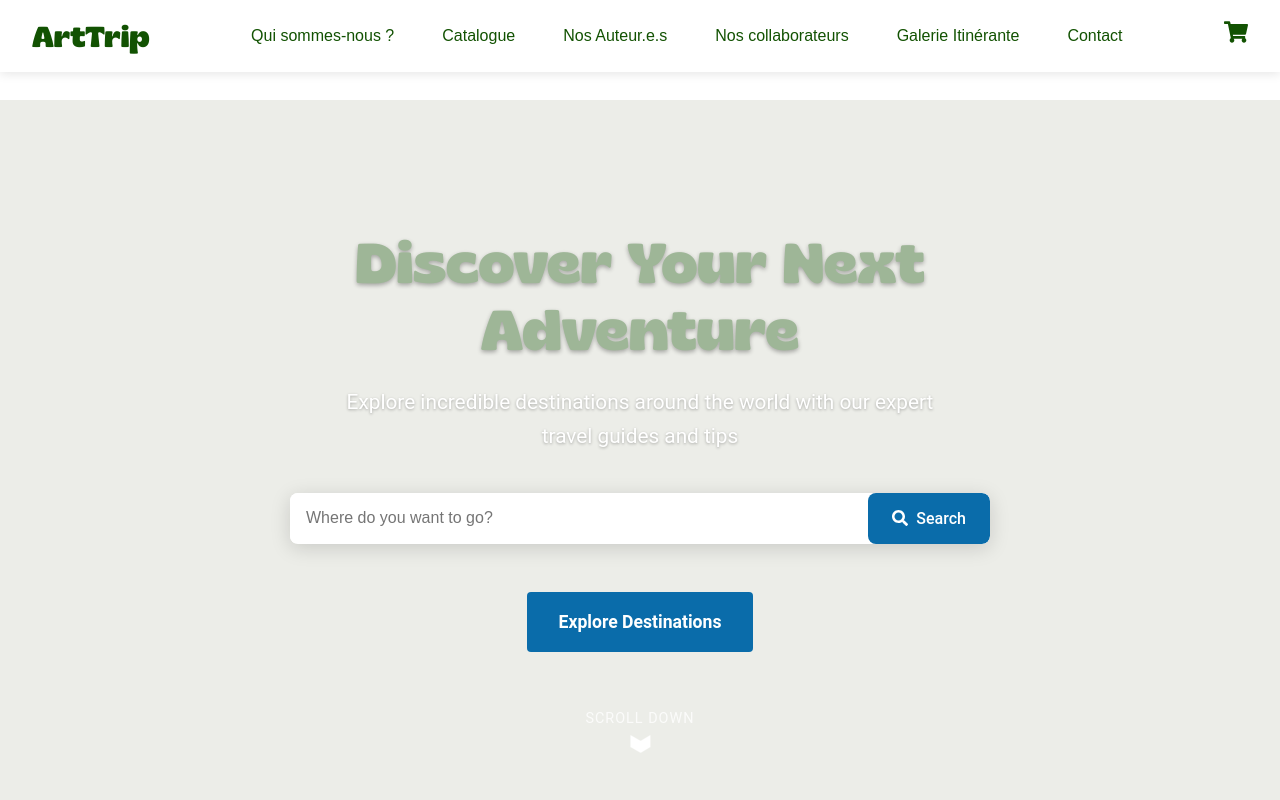
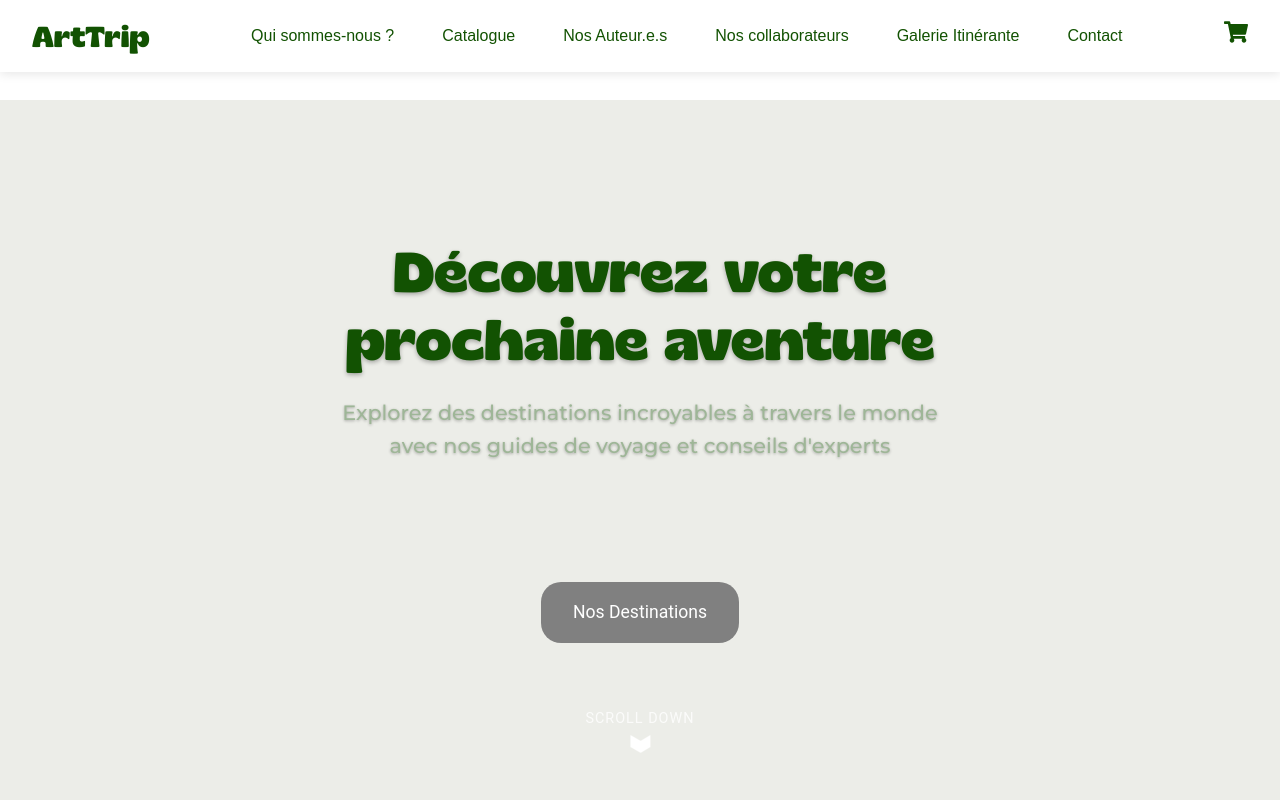
Before and after one commit to shypefx/art-trip, a React (Vite) app: page / in a window 1280 px wide. Shown: the top 800 px of the page. Built offline with nearby package versions, Linux system fonts and the light colour scheme.

Commit message:
update code and images

```diff
--- a/src/components/common/Footer.jsx
+++ b/src/components/common/Footer.jsx
@@ -164,7 +164,7 @@ const Footer = () => {
         <FooterColumn>
           <Logo>ArtTrip</Logo>
           <FooterText>
-            Explore the world with our expert travel advice, destination guides, and vacation planning resources. We help you discover the best places to visit and create unforgettable experiences.
+            ArtTrip est une agence de voyage spécialisée dans les voyages culturels et artistiques. Nous proposons des voyages sur mesure pour les passionnés d'art et de culture.
           </FooterText>
           <SocialIcons>
             <SocialIcon href="https://instagram.com/" target="_blank" rel="noopener noreferrer">
--- a/src/components/common/Hero.jsx
+++ b/src/components/common/Hero.jsx
@@ -47,7 +47,7 @@ const HeroTitle = styled.h1`
   }
 `;
 
-const HeroSubtitle = styled.p`
+const HeroSubtitle = styled.h2`
   font-size: 1.3rem;
   margin-bottom: 2.5rem;
   max-width: 600px;
@@ -69,15 +69,15 @@ const SearchContainer = styled.div`
 
 const ExploreButton = styled(Link)`
   display: inline-block;
-  background-color: #0a6caa;
+  background-color: grey;
   color: white;
   text-decoration: none;
   padding: 1rem 2rem;
-  border-radius: 4px;
-  font-weight: 600;
+  border-radius: 20px;
+  font-weight: 400;
   font-size: 1.1rem;
   transition: all 0.3s ease;
-  margin-top: 1rem;
+  margin-top: 5rem;
 
   &:hover {
     background-color: #085990;
@@ -164,14 +164,11 @@ const Hero = () => {
   return (
     <HeroSection>
       <HeroContent>
-        <HeroTitle>Discover Your Next Adventure</HeroTitle>
+        <HeroTitle>Découvrez votre prochaine aventure</HeroTitle>
         <HeroSubtitle>
-          Explore incredible destinations around the world with our expert travel guides and tips
+          Explorez des destinations incroyables à travers le monde avec nos guides de voyage et conseils d'experts
         </HeroSubtitle>
-        <SearchContainer>
-          <SearchBar />
-        </SearchContainer>
-        <ExploreButton to="/destinations">Explore Destinations</ExploreButton>
+        <ExploreButton to="/destinations">Nos Destinations</ExploreButton>
       </HeroContent>
 
       <ScrollPrompt onClick={scrollToContent}>
--- a/src/components/home/InstagramFeed.jsx
+++ b/src/components/home/InstagramFeed.jsx
@@ -106,7 +106,7 @@ const PhotoOverlay = styled.div`
 const InstagramFeed = () => {
   // This would typically come from an Instagram API
   const photos = [
-    { id: 1, url: '/images/instagram1.jpg', link: 'https://instagram.com/' },
+    { id: 1, url: '../../images/book/paris.png', link: 'https://instagram.com/' },
     { id: 2, url: '/images/instagram2.jpg', link: 'https://instagram.com/' },
     { id: 3, url: '/images/instagram3.jpg', link: 'https://instagram.com/' },
     { id: 4, url: '/images/instagram4.jpg', link: 'https://instagram.com/' },
@@ -119,13 +119,13 @@ const InstagramFeed = () => {
       <SectionHeader>
         <SectionTitle>
           <FaInstagram />
-          Follow Our Adventures
+          Suivez nos aventures
         </SectionTitle>
         <SectionDescription>
-          Get daily travel inspiration by following us on Instagram
+            Découvrez les plus belles photos de nos voyageurs sur Instagram
         </SectionDescription>
         <InstagramLink href="https://instagram.com/" target="_blank" rel="noopener noreferrer">
-          @travelwebsite
+          @arttrip
         </InstagramLink>
       </SectionHeader>
 
--- a/src/components/home/TestimonialsSection.jsx
+++ b/src/components/home/TestimonialsSection.jsx
@@ -136,6 +136,13 @@ const TestimonialsSection = () => {
       name: "Emma Wilson",
       location: "London, UK",
       stars: 4
+    },
+    {
+      id: 4,
+      text: "Ce site est incroyable! Les guides de voyage sont très utiles et m'ont aidé à planifier mon voyage en France. Merci beaucoup!",
+      name: "Paul Leclerc",
+      location: "Paris, FR",
+      stars: 4
     }
   ];
 
@@ -151,9 +158,9 @@ const TestimonialsSection = () => {
     <Section>
       <SectionInner>
         <SectionHeader>
-          <SectionTitle>Traveler Stories</SectionTitle>
+          <SectionTitle>Avis des voyageurs</SectionTitle>
           <SectionDescription>
-            See what our community has to say about their experiences
+            Visualisez les témoignages de nos clients satisfaits.
           </SectionDescription>
         </SectionHeader>
 
--- a/src/data/book.js
+++ b/src/data/book.js
@@ -5,7 +5,7 @@ import tokyoImageBack from "../images/books/9.png";
 import newYorkImage from "../images/books/2.png";
 import newYorkImageBack from "../images/books/6.png";
 import bruxellesImage from "../images/books/1.png";
-import bruxellesImageBack from "../images/books/4.png";
+import bruxellesImageBack from "../images/books/6.png";
 import rioImage from "../images/books/5.png";
 import rioImageBack from "../images/books/10.png";
 import { image } from "framer-motion/client";
--- a/src/pages/BookDetails.jsx
+++ b/src/pages/BookDetails.jsx
@@ -53,6 +53,11 @@ const BookWrapper = styled.div`
   width: ${props => props.isOpen ? '60%' : '500px'};
   height: 400px;
   transition: all 1.5s ease;
+
+   @media (max-width: 768px) {
+      width: 100%;
+      height: 300px;
+  }
 `;
 
 const BookContainer = styled.div`
@@ -62,6 +67,7 @@ const BookContainer = styled.div`
   transform-style: preserve-3d;
   transform: ${props => props.isOpen ? 'rotateY(-180deg)' : 'rotateY(0)'};
   transition: transform 1.5s ease;
+
 `;
 
 const BookCover = styled.div`
--- a/src/styles/GlobalStyles.js
+++ b/src/styles/GlobalStyles.js
@@ -59,7 +59,7 @@ const GlobalStyles = createGlobalStyle`
   /* Headings: Use Gliker for Titles */
   h1 {
     font-family: 'Gliker', sans-serif;
-    color: #9EB697;
+    color: #125202;
   }
 
   /* Subtitles: Use Montserrat */
```
